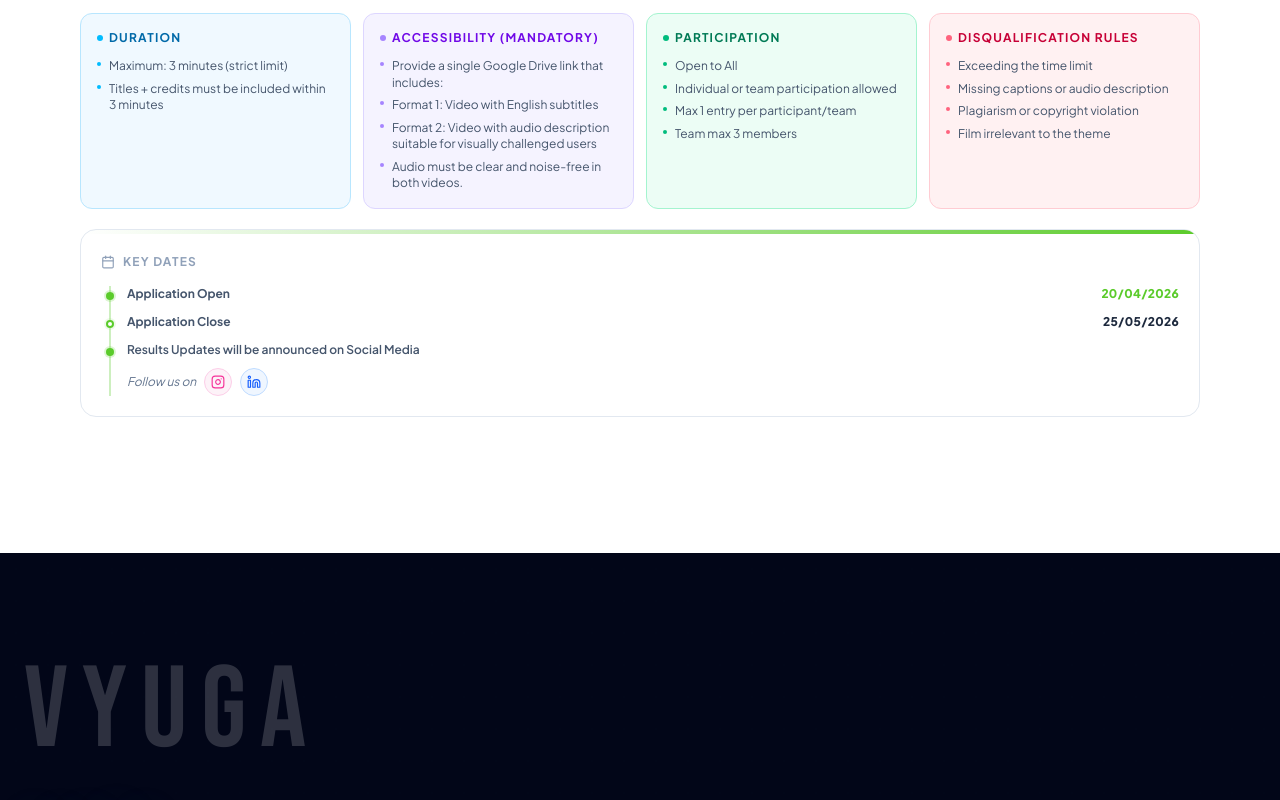
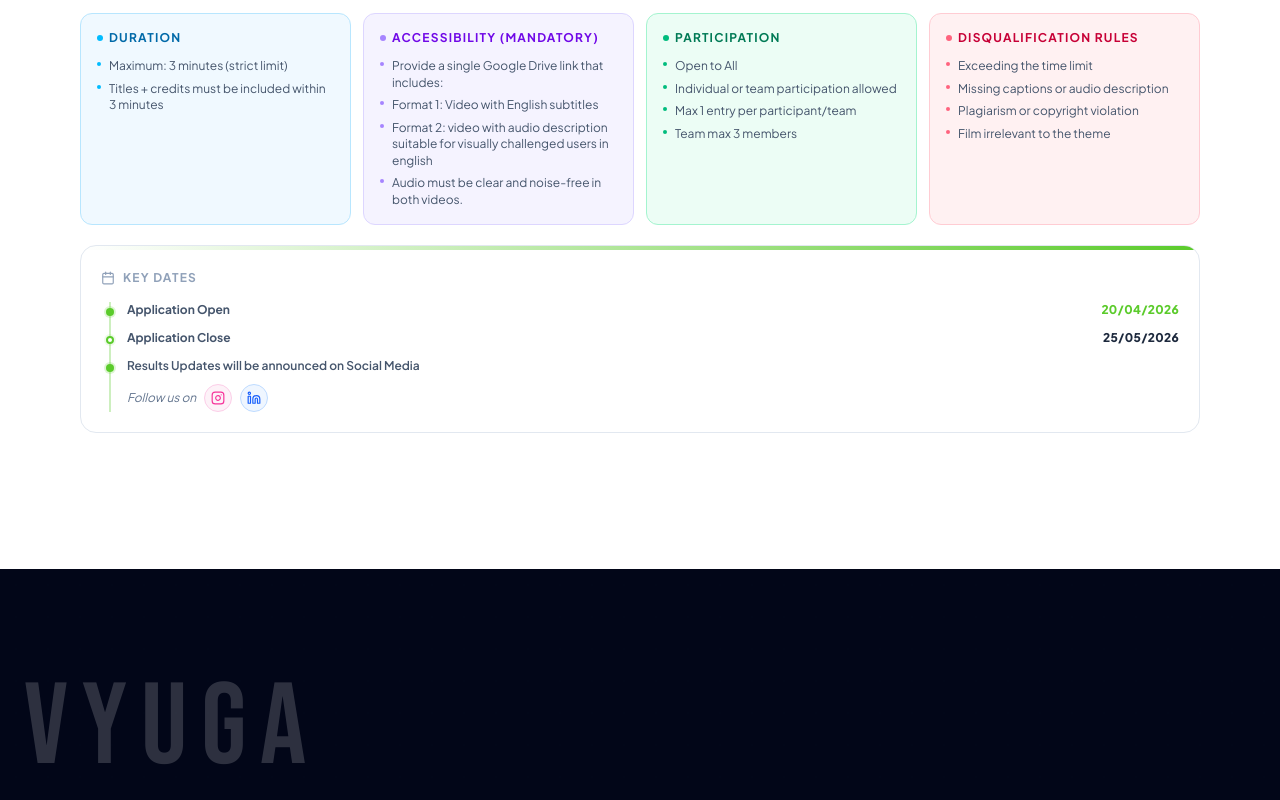
Before and after one commit to Mithunp123/Vyuga, a React (Vite) app in the folder frontend/: page /attend/register in a window 1280 px wide. Shown: the part 1740-2540 px from the top of the page. Built offline with nearby package versions, Linux system fonts and the light colour scheme; no server answers; a web font is replaced by a local one.

Commit message:
sponger table green tick

```diff
--- a/frontend/src/pages/AttendRegister.jsx
+++ b/frontend/src/pages/AttendRegister.jsx
@@ -73,7 +73,7 @@ const EVENT_DATA = [
         value: [
           'Provide a single Google Drive link that includes:',
           'Format 1: Video with English subtitles',
-          'Format 2: Video with audio description suitable for visually challenged users',
+          'Format 2: video with audio description suitable for visually challenged users in english',
           'Audio must be clear and noise-free in both videos.'
         ]
       },
--- a/frontend/src/pages/SponsorsPage.jsx
+++ b/frontend/src/pages/SponsorsPage.jsx
@@ -204,7 +204,7 @@ export default function SponsorsPage() {
                           <td key={tier.name} className={`p-3 sm:p-4 text-center ${tier.name !== 'SILVER' ? 'border-r' : ''} border-slate-100`}>
                             {tierBenefit.included ? (
                               <div className="flex flex-col items-center justify-center gap-1">
-                                <CheckCircle className={`w-4 h-4 ${tier.textColor}`} />
+                                <CheckCircle className="w-4 h-4 text-green-500" />
                                 {tierBenefit.note && (
                                   <span className="text-[9px] uppercase tracking-wider font-bold text-slate-500 bg-slate-100 px-1.5 py-0.5 rounded-sm">{tierBenefit.note}</span>
                                 )}
```
Also changed, not shown: 1 other file (tests, documents, lock files or other folders).
